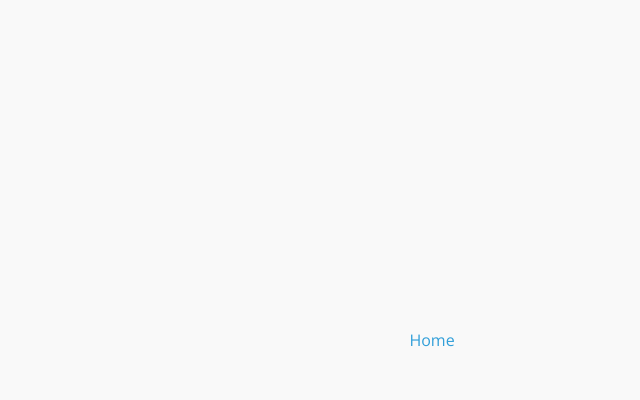
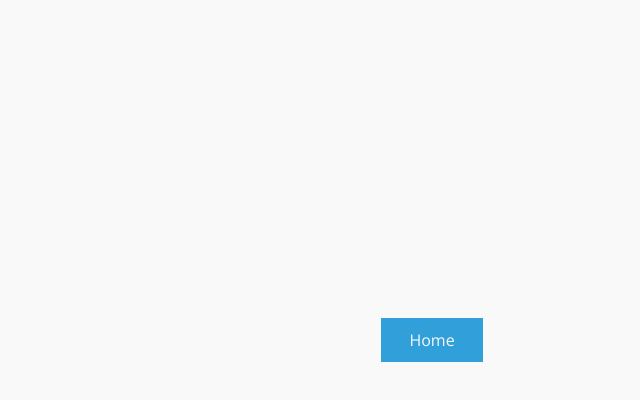
Before and after one commit to HartiganHM/hugh-hartigan-personal-site, a React (Create React App) app: page /blogs in a window 1280 px wide. In both pictures the pointer is over the link "Home". Shown: the top 400 px of the page, without its empty margins (640-1280 px from the left). Built offline with nearby package versions, Linux system fonts and the light colour scheme.

Commit message:
Adjust button styling

```diff
--- a/src/Components/Blogs/Blogs.css
+++ b/src/Components/Blogs/Blogs.css
@@ -21,14 +21,14 @@
       width: 5rem;
       padding: 0.625rem;
       border: 1px solid #319fd9;
-      color: #f9f9f9;
+      color: #319fd9;
       text-align: center;
       text-decoration: none;
       transition: 0.5s ease-in-out; }
       .Blogs .wrapper .nav-link:hover {
-        border: 1px solid #f9f9f9;
-        background-color: #f9f9f9;
-        color: #319fd9;
+        border: 1px solid #319fd9;
+        background-color: #319fd9;
+        color: #f9f9f9;
         transition: 0.5s ease-in-out; }
     .Blogs .wrapper .nav-link-right:hover {
       transform: translate(3px); }
--- a/src/Components/Blogs/Blogs.scss
+++ b/src/Components/Blogs/Blogs.scss
@@ -16,9 +16,9 @@
     }
     .nav-link {
       align-self: baseline;
-      @include button;
+      @include buttonAlternate;
       &:hover {
-        @include buttonHover;
+        @include buttonHoverAlternate;
       }
     }
     .nav-link-right:hover {
```
